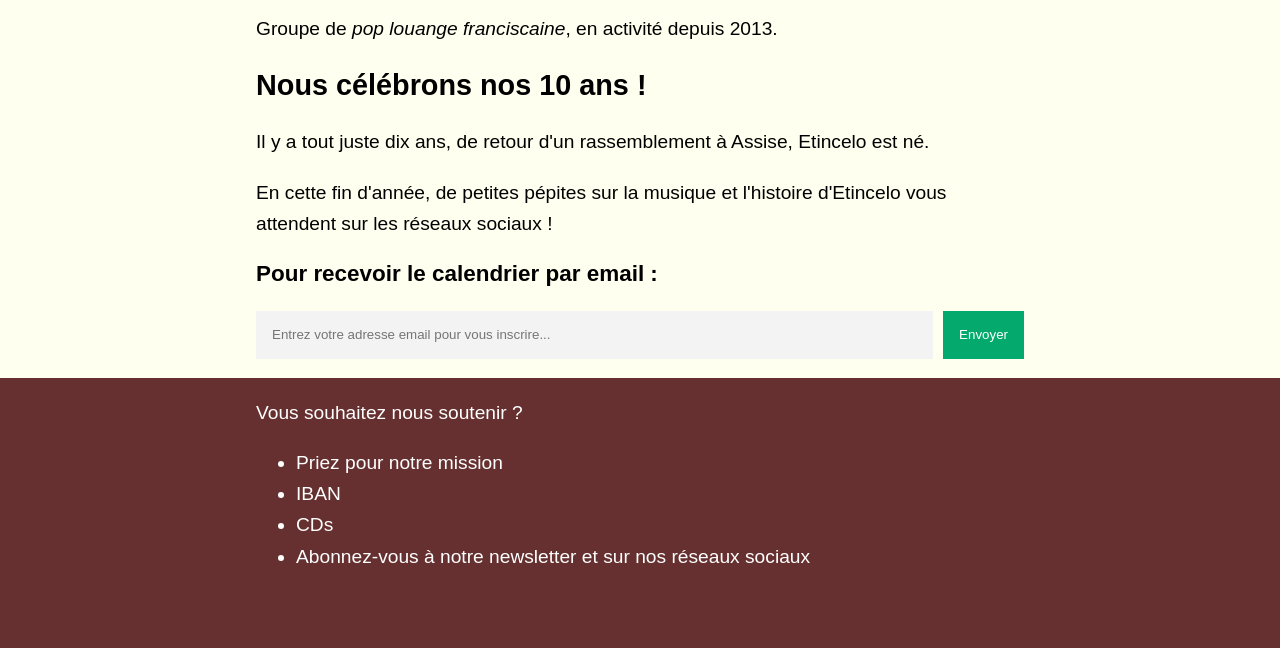
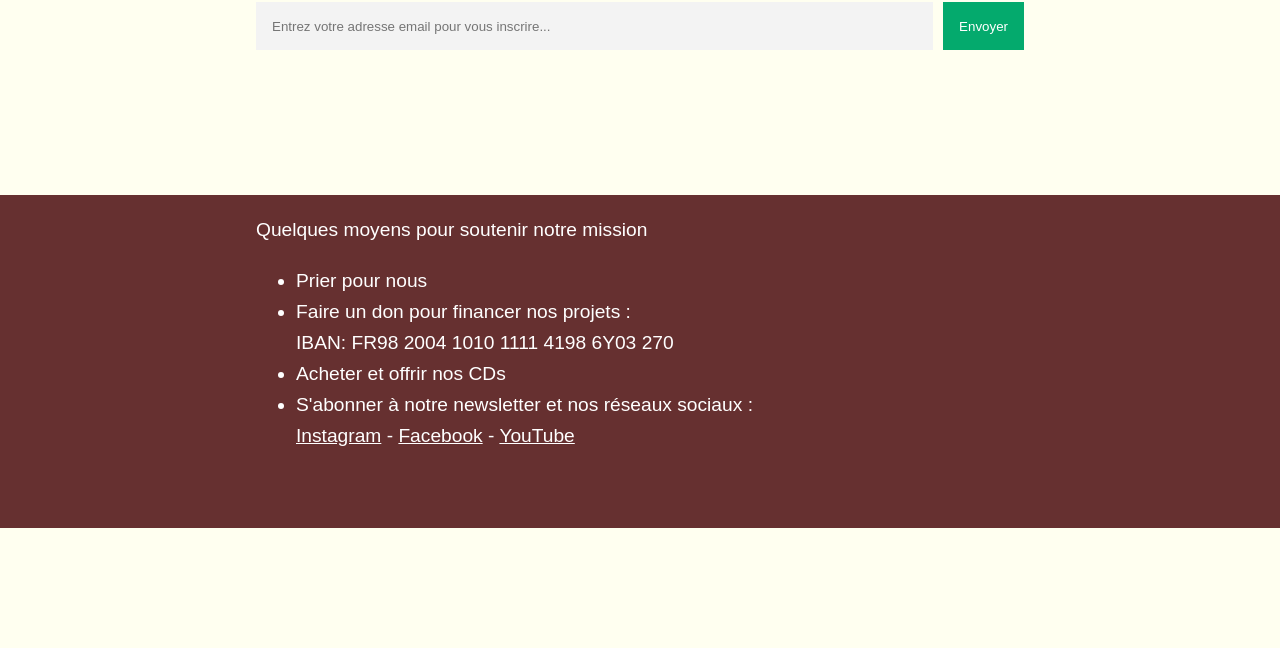
Before and after one commit to hlobit/etincelo.com, a website: page public/calendrier.html in a window 1280 px wide. Shown: the part 272-920 px from the top of the page. After the commit the page ends 800 px from the top, so only its background shows below. Drawn offline with Linux system fonts and the light colour scheme.

Commit message:
Improve calendar page

```diff
--- a/public/calendrier.html
+++ b/public/calendrier.html
@@ -25,6 +25,9 @@
   }
   #newsletters li {
     background-color: aliceblue
+  }
+  footer a {
+    color: #fff
   }
   @media (prefers-color-scheme: dark){
     body {
@@ -141,6 +144,7 @@
   }
   footer {
     /*font-size: 0.8em;*/
+    margin-top: 1em;
     padding: 0 0 3em 0;
   }
   #inputVerifyEmail {
@@ -210,18 +214,6 @@
 </header>
 <main>
   <section>
-    <header>
-      <h1>Nous sommes Etincelo.</h1>
-      <aside>Groupe de <em>pop louange franciscaine</em>, en activité depuis 2013.</aside>
-      <!--<p><small>Pour en savoir plus, rendez-vous la page <a href="">Qui sommes nous&nbsp;?</a></small>-->
-    </header>
-    <article>
-      <h2>Nous célébrons nos 10 ans&nbsp;!</h2>
-      <p>Il y a tout juste dix ans, de retour d'un rassemblement à Assise, Etincelo est né.
-      <p>En cette fin d'année, de petites pépites sur la musique et l'histoire d'Etincelo vous attendent sur les réseaux sociaux&nbsp;!
-    </article>
-  </section>
-  <section>
     <h3>Pour recevoir le calendrier par email&nbsp;:</h3>
     <form id="newsletter" name="contact" method="POST" data-netlify="true" action="/api/newsletter-subscribe">
       <div class="field grow">
@@ -247,12 +239,12 @@
 </main>
 <footer>
   <section>
-    <p>Vous souhaitez nous soutenir&nbsp;?</p>
+    <p>Quelques moyens pour soutenir notre mission</p>
     <ul>
-      <li>Priez pour notre mission
-      <li>IBAN
-      <li>CDs
-      <li>Abonnez-vous à notre newsletter et sur nos réseaux sociaux
+      <li>Prier pour nous
+      <li>Faire un don pour financer nos projets&nbsp;:<br/>IBAN: FR98 2004 1010 1111 4198 6Y03 270
+      <li>Acheter et offrir nos CDs
+      <li>S'abonner à notre newsletter et nos réseaux sociaux&nbsp;:<br><a href="https://instagram.com/etincelomusic" target="_blank">Instagram</a> - <a href="https://facebook.com/etincelo" target="_blank">Facebook</a> - <a href="https://youtube.com/etincelo" target="_blank">YouTube</a>
     </ul>
   </section>
 </footer>
```
Also changed, not shown: 1 other file.
